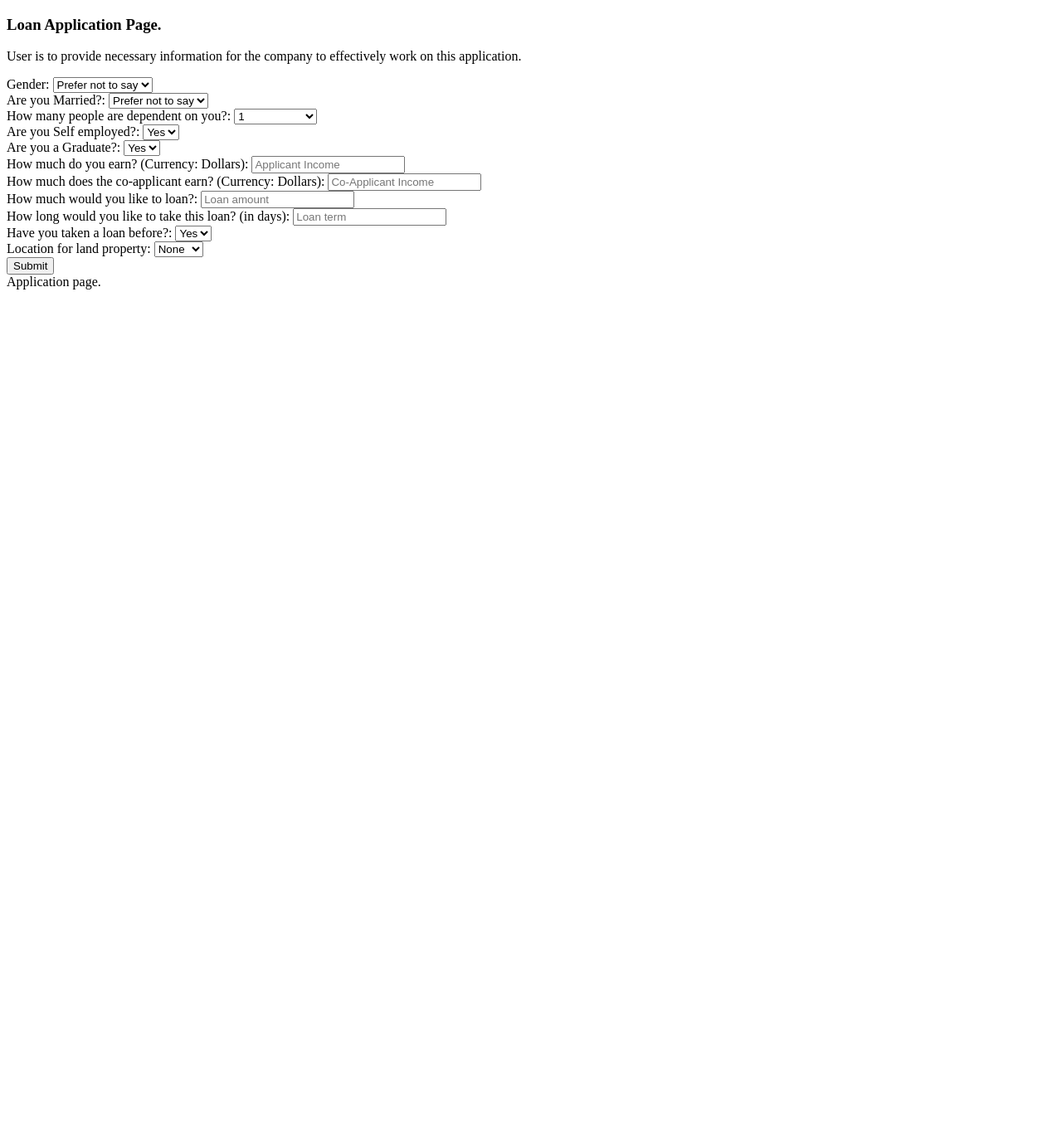
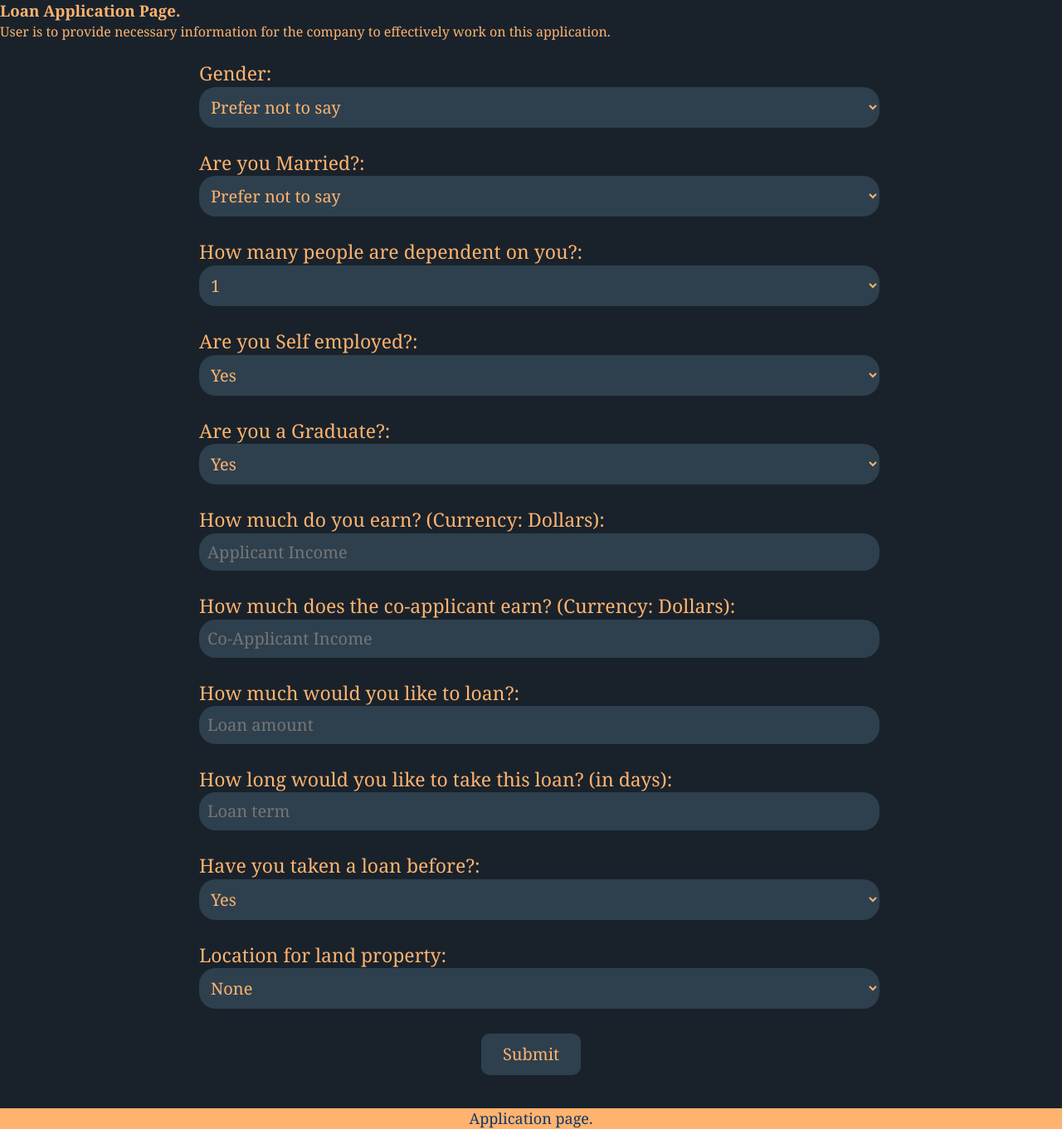
Before and after one commit to dev-tyta/LoanMe, a Flask app: page /application-page in a window 1280 px wide. Shown: the whole page at 83% size. Before the commit the page ends 349 px from the top, so only its background shows below. Run offline with Flask 2, Linux system fonts and the light colour scheme; parts of the project's set-up code (start-up, migrations or seed data) failed here and were passed over.

Commit message:
test css: to be changed soon

```diff
--- /dev/null
+++ b/Deployment/static/css/page.css
@@ -0,0 +1,163 @@
+@import url('https://fonts.googleapis.com/css2?family=Poppins:wght@600&display=swap');
+
+* {
+    box-sizing: content-box;
+    margin: 0;
+    padding: 0;
+}
+
+body {
+    font-family: 'Georgia', sans-serif;
+    font-size: 16px;
+    line-height: 1.6em;
+    color: #ffb36f;
+    background-color: rgba(0, 10, 20, 0.9);
+    height: 100vh;
+    display: flex;
+    flex-direction: column;
+}
+
+.container {
+    max-width: 800px;
+    /*border: 1px solid red;*/
+    margin: auto;
+}
+
+a:any-link {
+    text-decoration: none;
+    color: inherit;
+}
+
+a:active {
+    text-decoration: none;
+}
+
+a:active {
+    text-decoration: none;
+}
+
+.navbar {
+    background-color: rgba(0, 100, 180, 0.1);
+    margin-bottom: 30px;
+}
+
+.navbar .logo{
+    font-size: xxx-large;
+    padding: 10px;
+    font-weight: 900;
+    text-shadow: 1px 1px 2px red, 0 0 1em rgba(0, 0, 255), 0 0 0.2em rgb(0, 0, 255);
+}
+
+ul {
+    list-style-type: none;
+    margin-bottom: 10px;
+}
+
+.navbar li {
+    /*border: 2px solid;*/
+    padding: 10px;
+    border-radius: 50px;
+    margin: 10px 10px auto;
+    text-align: center;
+    width: 50%;
+}
+
+.navbar .container {
+    display: flex;
+    justify-content: space-between;
+    align-items: center;
+}
+
+.nav-list {
+    display: flex;
+    justify-content: space-between;
+    align-items: center;
+}
+
+.nav-list li:hover {
+    background-color: #113665;
+    box-shadow: 0 5px 4px rgba(0, 100, 180, 0.3);
+}
+
+main {
+    margin: 25px 0 40px 0;
+}
+
+main .container {
+    display: flex;
+    flex-direction: column;
+}
+
+.submit-button {
+    align-self: center;
+}
+
+.fields {
+    margin: auto;
+}
+
+.button-field {
+    margin: auto;
+}
+
+.form-field {
+    margin-bottom: 30px;
+}
+
+.form-field label {
+    font-size: 23px;
+}
+
+.form-field input, select {
+    border: none;
+    border-radius: 20px;
+    font: inherit;
+    font-size: 20px;
+    color: #ffb36f;
+    padding: 10px;
+    width: 100%;
+    background-color: #2e404e;
+    outline-color: #475e6e;
+}
+
+.submit-button {
+    font: inherit;
+    font-size: 20px;
+    border-radius: 10px;
+    padding: 12px 0 12px 0;
+    border: none;
+    background-color: #2e404e;
+    color: #ffb36f;
+    width: 120px;
+}
+
+.submit-button:hover {
+    font-size: 23px;
+    box-shadow: 0 5px 4px rgba(0, 100, 180, 0.3);
+}
+
+footer {
+    text-align: center;
+    width: 100%;
+    font-size: large;
+    background-color: #ffb36f;
+    color: #113665;
+    margin-top: auto;
+}
+
+@media (max-width: 768px) {
+    .navbar .container {
+        padding-top: 30px;
+        display: flex;
+        flex-direction: column;
+    }
+
+    header .container {
+        display: flex;
+        flex-direction: column;
+    }
+
+    header h1 {
+        margin-top: 40px;
+    }
+}
--- a/Deployment/templates/page.html
+++ b/Deployment/templates/page.html
@@ -5,6 +5,7 @@
     <meta name="viewport"
           content="width=device-width, user-scalable=no, initial-scale=1.0, maximum-scale=1.0, minimum-scale=1.0">
     <meta http-equiv="X-UA-Compatible" content="ie=edge">
+    <link rel="stylesheet" href="/static/css/page.css">
     <title>Loan Application Page</title>
 </head>
 <body>
@@ -92,6 +93,7 @@
             </div>
         </form>
     </main>
+
+    <footer>Application page.</footer>
 </body>
-<footer>Application page.</footer>
 </html>
```
Also changed, not shown: Deployment/statics/css/page.css (deleted).
